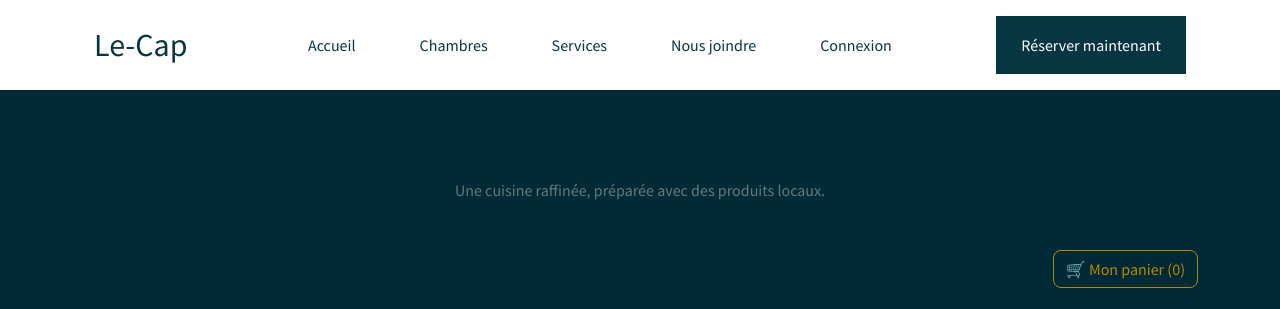
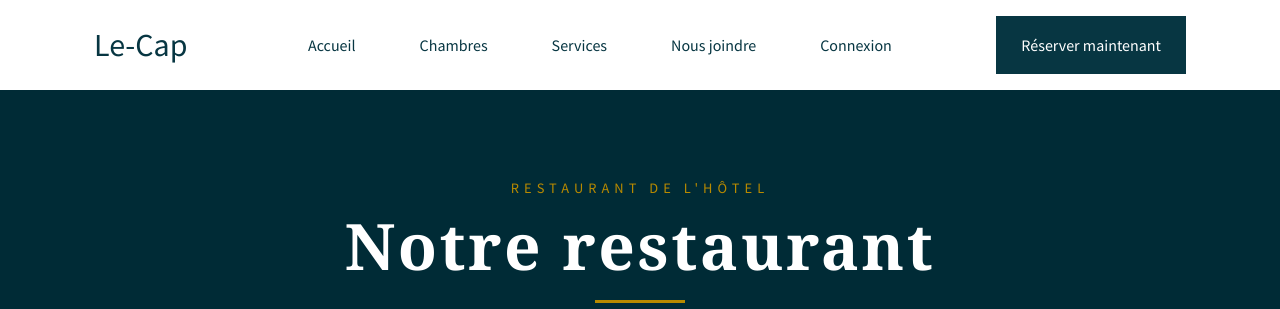
Before and after one commit to JosianeManzi/Le-Cap, a Flask app: page /restauration/ in a window 1280 px wide. Shown: the top 309 px of the page. Run offline with Flask 3, Linux system fonts and the light colour scheme; data that the repository does not hold is empty; some libraries are stand-ins or nearby versions.

Commit message:
Restauration : menu, panier, commande, paiement simulé

```diff
--- a/templates/restauration/menu.jinja
+++ b/templates/restauration/menu.jinja
@@ -5,19 +5,32 @@
 {% block contenu %}
 <div class="container pt-5">
     <div class="mb-5 text-center">
-        <p class="text-muted">Une cuisine raffinée, préparée avec des produits locaux.</p>
+        <p class="text-uppercase mb-2" style="color: #b88a00; letter-spacing: 0.35em; font-size: 0.9rem;">
+            Restaurant de l'hôtel
+        </p>
+
+        <h1 class="display-3 fw-bold text-white mb-3"
+            style="font-family: Georgia, 'Times New Roman', serif; letter-spacing: 0.04em;">
+            Notre restaurant
+        </h1>
+
+        <div class="mx-auto mb-4" style="width: 90px; height: 3px; background: #b88a00;"></div>
+
+        <p class="fs-4 fst-italic text-white-50 mx-auto mb-0" style="max-width: 640px;">
+            Une cuisine raffinée, préparée avec des produits locaux.
+        </p>
     </div>
 
-    <div class="d-flex justify-content-end mb-4">
-        <a href="{{ url_for('restauration.page_panier') }}" class="btn btn-outline-primary rounded-3">
-            🛒 Mon panier ({{ nb_articles }})
-        </a>
-    </div>
 </div>
 <video class="w-100 d-block" style="height: 50vh; object-fit: cover;" autoplay muted loop playsinline preload="auto">
     <source src="{{ url_for('static', filename='video/presentation.mp4') }}" type="video/mp4">
 </video>
 
+<div class="d-flex justify-content-end mt-4 mb-4 px-4">
+    <a href="{{ url_for('restauration.page_panier') }}" class="btn btn-outline-primary rounded-3">
+        🛒 Mon panier ({{ nb_articles }})
+    </a>
+</div>
 
 
 {% for cle, titre, icone in categories %}
@@ -28,26 +41,36 @@
             style="width: 76px; height: 76px; border: 1.5px solid #b88a00; color: #b88a00; background: rgba(0, 0, 0, 0.35);">
 
             {% if cle == 'petit-dejeuner' %}
-        <svg width="36" height="36" viewBox="0 0 24 24" fill="none" stroke="currentColor" stroke-width="1.5" stroke-linecap="round" stroke-linejoin="round">
-            <path d="M10 2v2"/><path d="M14 2v2"/><path d="M6 2v2"/>
-            <path d="M16 8a1 1 0 0 1 1 1v8a4 4 0 0 1-4 4H7a4 4 0 0 1-4-4V9a1 1 0 0 1 1-1h14a4 4 0 1 1 0 8h-1"/>
+            <svg width="36" height="36" viewBox="0 0 24 24" fill="none" stroke="currentColor" stroke-width="1.5"
+                stroke-linecap="round" stroke-linejoin="round">
+                <path d="M10 2v2" />
+                <path d="M14 2v2" />
+                <path d="M6 2v2" />
+                <path d="M16 8a1 1 0 0 1 1 1v8a4 4 0 0 1-4 4H7a4 4 0 0 1-4-4V9a1 1 0 0 1 1-1h14a4 4 0 1 1 0 8h-1" />
             </svg>
 
             {% elif cle == 'dejeuner' %}
-        <svg width="36" height="36" viewBox="0 0 24 24" fill="none" stroke="currentColor" stroke-width="1.5" stroke-linecap="round" stroke-linejoin="round">
-            <path d="M3 2v7c0 1.1.9 2 2 2h4a2 2 0 0 0 2-2V2"/><path d="M7 2v20"/>
-            <path d="M21 15V2a5 5 0 0 0-5 5v6c0 1.1.9 2 2 2h3Zm0 0v7"/>
+            <svg width="36" height="36" viewBox="0 0 24 24" fill="none" stroke="currentColor" stroke-width="1.5"
+                stroke-linecap="round" stroke-linejoin="round">
+                <path d="M3 2v7c0 1.1.9 2 2 2h4a2 2 0 0 0 2-2V2" />
+                <path d="M7 2v20" />
+                <path d="M21 15V2a5 5 0 0 0-5 5v6c0 1.1.9 2 2 2h3Zm0 0v7" />
             </svg>
 
             {% else %}
-        <svg width="36" height="36" viewBox="0 0 24 24" fill="none" stroke="currentColor" stroke-width="1.5" stroke-linecap="round" stroke-linejoin="round">
-            <path d="M8 22h8"/><path d="M7 10h10"/><path d="M12 15v7"/>
-            <path d="M12 15a5 5 0 0 0 5-5c0-2-.5-4-2-8H9c-1.5 4-2 6-2 8a5 5 0 0 0 5 5Z"/>
+            <svg width="36" height="36" viewBox="0 0 24 24" fill="none" stroke="currentColor" stroke-width="1.5"
+                stroke-linecap="round" stroke-linejoin="round">
+                <path d="M8 22h8" />
+                <path d="M7 10h10" />
+                <path d="M12 15v7" />
+                <path d="M12 15a5 5 0 0 0 5-5c0-2-.5-4-2-8H9c-1.5 4-2 6-2 8a5 5 0 0 0 5 5Z" />
             </svg>
             {% endif %}
         </div>
 
-    <h2 class="fw-bold text-white mb-0">{{ titre }}</h2>
+        <h2 class="display-5 fw-bold text-white mb-3"
+            style="font-family: Georgia, 'Times New Roman', serif; letter-spacing: 0.04em;">{{ titre }}</h2>
+        <div class="mx-auto" style="width: 70px; height: 3px; background: #b88a00;"></div>
     </div>
 
     <div class="row g-4 justify-content-center">
```
Lines whose indentation alone changed are shown as unchanged.
